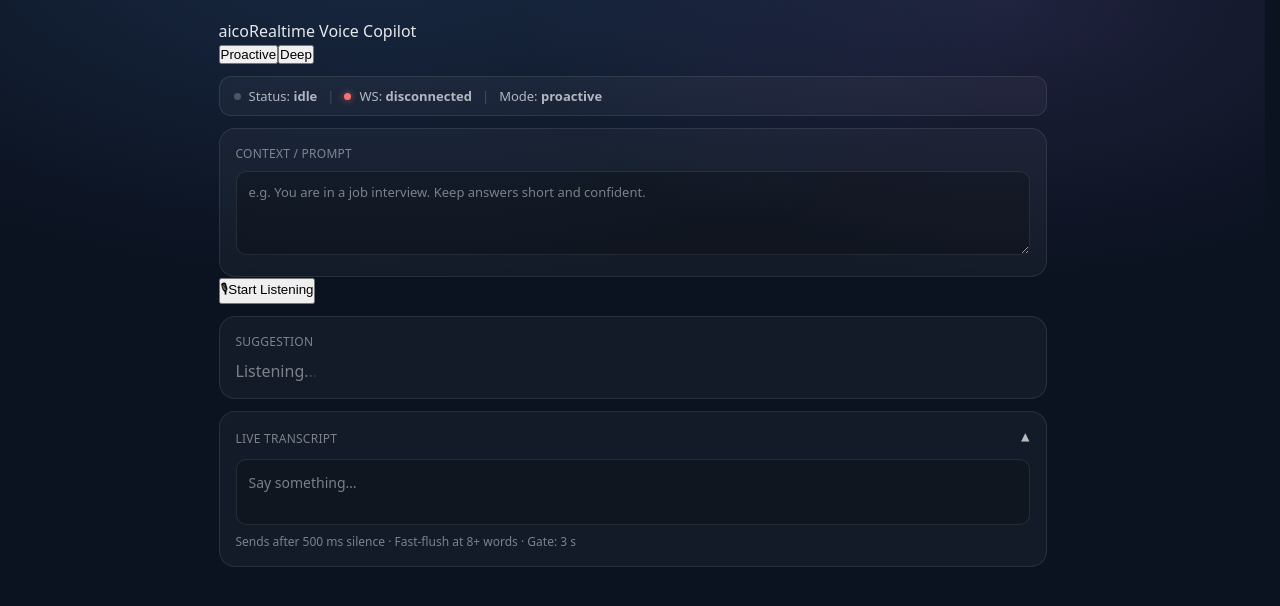
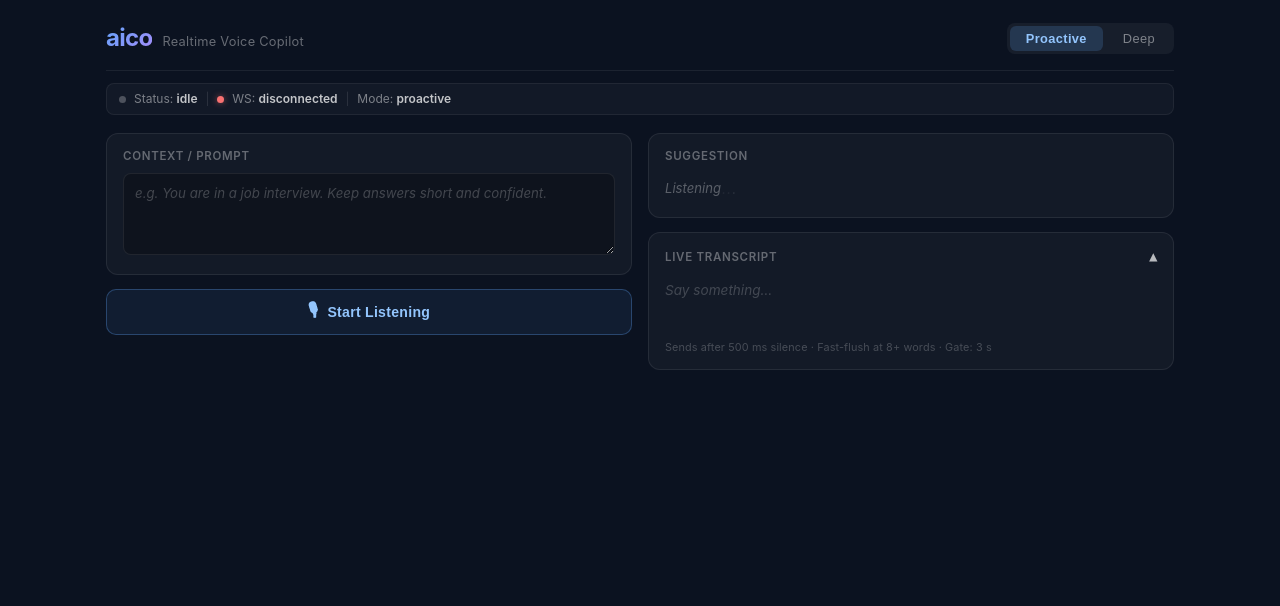
Before and after one commit to hosseinayoubi/aicov, a React (Vite) app: page / in a window 1280 px wide. Shown: the top 606 px of the page. Built offline with nearby package versions, Linux system fonts and the light colour scheme.

Commit message:
Update styles.css

```diff
--- a/src/styles.css
+++ b/src/styles.css
@@ -1,325 +1,334 @@
-/* ── Design Tokens ─────────────────────────────────────────────────── */
-:root {
-  --bg      : #0b1220;
-  --panel   : rgba(255, 255, 255, 0.04);
-  --border  : rgba(255, 255, 255, 0.09);
-  --text    : #e5e7eb;
-  --muted   : rgba(229, 231, 235, 0.50);
-  --accent  : #60a5fa;
-  --green   : #4ade80;
-  --red     : #f87171;
-  --yellow  : #fbbf24;
+/* ═══════════════════════════════════════════════════════════════════════════
+   aico – Realtime Voice Copilot  |  Global Styles
+   Dark theme, base bg: #0b1220
+   ═══════════════════════════════════════════════════════════════════════════ */
+
+/* ── Reset / base ─────────────────────────────────────────────────────────── */
+*, *::before, *::after {
+  box-sizing: border-box;
+  margin: 0;
+  padding: 0;
 }
 
-/* ── Reset ─────────────────────────────────────────────────────────── */
-*, *::before, *::after { box-sizing: border-box; margin: 0; padding: 0; }
-
-/* Prevent horizontal jump when scrollbar appears */
-html { overflow-y: scroll; scrollbar-gutter: stable; }
-
-/* ── Base ──────────────────────────────────────────────────────────── */
-body {
-  background:
-    radial-gradient(ellipse 1200px 600px at 30% -10%, rgba(96, 165, 250, 0.17), transparent 60%),
-    radial-gradient(ellipse 900px 500px  at 80%   0%, rgba(167,139, 250, 0.13), transparent 55%),
-    var(--bg);
-  color      : var(--text);
-  font-family: ui-sans-serif, system-ui, -apple-system, "Segoe UI", Roboto, Helvetica, Arial, sans-serif;
-  min-height : 100vh;
-  -webkit-font-smoothing: antialiased;
+html, body, #root {
+  height: 100%;
 }
 
-/* ── Shell ─────────────────────────────────────────────────────────── */
-.appShell {
-  max-width: 860px;
-  margin   : 0 auto;
-  padding  : 20px 16px 36px;
+body {
+  font-family: -apple-system, BlinkMacSystemFont, "Segoe UI", Roboto,
+               "Helvetica Neue", Arial, sans-serif;
+  background: #0b1220;
+  color: rgba(255, 255, 255, 0.88);
+  line-height: 1.5;
+  font-size: 14px;
+  -webkit-font-smoothing: antialiased;
+  min-height: 100vh;
 }
 
-/* ── Header ────────────────────────────────────────────────────────── */
-.appTop {
-  display        : flex;
-  align-items    : center;
-  justify-content: space-between;
-  gap            : 14px;
-  flex-wrap      : wrap;
-  margin-bottom  : 4px;
+/* ── App shell ────────────────────────────────────────────────────────────── */
+.appShell {
+  display: flex;
+  flex-direction: column;
+  min-height: 100vh;
+  max-width: 1100px;
+  margin: 0 auto;
+  padding: 0 16px 48px;
 }
 
-.brand {
-  display    : flex;
+/* ── Header ───────────────────────────────────────────────────────────────── */
+.appHeader {
+  display: flex;
   align-items: center;
-  gap        : 10px;
+  justify-content: space-between;
+  padding: 20px 0 14px;
+  border-bottom: 1px solid rgba(255, 255, 255, 0.07);
+  margin-bottom: 12px;
+  gap: 16px;
+  flex-wrap: wrap;
 }
 
-.logoDot {
-  width        : 11px;
-  height       : 11px;
-  border-radius: 50%;
-  background   : var(--accent);
-  box-shadow   : 0 0 18px rgba(96, 165, 250, 0.55);
-  flex-shrink  : 0;
-  transition   : box-shadow 300ms;
+.headerBrand {
+  display: flex;
+  align-items: baseline;
+  gap: 10px;
 }
 
-.logoDotActive {
-  animation: logoPulse 1.6s ease-in-out infinite;
+.logo {
+  font-size: 1.5rem;
+  font-weight: 700;
+  letter-spacing: -0.03em;
+  color: #fff;
+  background: linear-gradient(135deg, #60a5fa 0%, #a78bfa 100%);
+  -webkit-background-clip: text;
+  -webkit-text-fill-color: transparent;
+  background-clip: text;
 }
 
-@keyframes logoPulse {
-  0%, 100% { box-shadow: 0 0 18px rgba(96, 165, 250, 0.55); transform: scale(1); }
-  50%       { box-shadow: 0 0 28px rgba(96, 165, 250, 0.85), 0 0 0 5px rgba(96, 165, 250, 0.12); transform: scale(1.18); }
+.tagline {
+  font-size: 0.8rem;
+  color: rgba(255, 255, 255, 0.38);
+  letter-spacing: 0.02em;
+  font-weight: 400;
 }
 
-.brandTitle { font-size: 15px; font-weight: 700; letter-spacing: 0.15px; }
-.brandSub   { font-size: 11px; color: var(--muted); margin-top: 2px; }
-
-/* ── Controls row ──────────────────────────────────────────────────── */
-.controlsRow {
-  display    : flex;
-  align-items: center;
-  gap        : 8px;
-  flex-wrap  : wrap;
+/* ── Mode toggle ──────────────────────────────────────────────────────────── */
+.modeToggle {
+  display: flex;
+  gap: 4px;
+  background: rgba(255, 255, 255, 0.05);
+  border-radius: 8px;
+  padding: 3px;
 }
 
-/* ── Mode chips ────────────────────────────────────────────────────── */
-.chip {
-  display      : inline-flex;
-  align-items  : center;
-  gap          : 5px;
-  padding      : 7px 14px;
-  border-radius: 999px;
-  border       : 1px solid var(--border);
-  background   : rgba(255, 255, 255, 0.04);
-  color        : var(--text);
-  font-size    : 13px;
-  cursor       : pointer;
-  white-space  : nowrap;
-  transition   : background 140ms, border-color 140ms, color 140ms;
-}
-.chip:hover  { background: rgba(255, 255, 255, 0.07); }
-.chip.active {
-  border-color: rgba(96, 165, 250, 0.55);
-  background  : rgba(96, 165, 250, 0.12);
-  color       : #93c5fd;
+.modeBtn {
+  background: transparent;
+  border: none;
+  color: rgba(255, 255, 255, 0.45);
+  cursor: pointer;
+  font-size: 0.8rem;
+  font-weight: 500;
+  letter-spacing: 0.03em;
+  padding: 5px 16px;
+  border-radius: 6px;
+  transition: background 0.15s, color 0.15s;
+  white-space: nowrap;
 }
 
-/* ── Toggle ────────────────────────────────────────────────────────── */
-.toggle {
-  display      : inline-flex;
-  align-items  : center;
-  gap          : 8px;
-  padding      : 7px 12px;
-  border-radius: 999px;
-  border       : 1px solid var(--border);
-  background   : rgba(255, 255, 255, 0.04);
-  cursor       : pointer;
-  user-select  : none;
+.modeBtn:hover {
+  color: rgba(255, 255, 255, 0.75);
+  background: rgba(255, 255, 255, 0.06);
 }
-.toggle input { display: none; }
 
-.toggleTrack {
-  width        : 36px;
-  height       : 20px;
-  border-radius: 999px;
-  border       : 1px solid var(--border);
-  background   : rgba(255, 255, 255, 0.07);
-  position     : relative;
-  flex-shrink  : 0;
-  transition   : background 180ms, border-color 180ms;
+.modeBtn.modeActive {
+  background: rgba(96, 165, 250, 0.18);
+  color: #93c5fd;
+  font-weight: 600;
 }
-.toggleTrack::after {
-  content      : "";
-  width        : 14px;
-  height       : 14px;
+
+/* ── Status bar ───────────────────────────────────────────────────────────── */
+.statusBar {
+  display: flex;
+  align-items: center;
+  gap: 8px;
+  font-size: 0.75rem;
+  color: rgba(255, 255, 255, 0.45);
+  padding: 6px 12px;
+  background: rgba(255, 255, 255, 0.03);
+  border: 1px solid rgba(255, 255, 255, 0.06);
+  border-radius: 8px;
+  margin-bottom: 18px;
+  flex-wrap: wrap;
+}
+
+.statusBar b {
+  color: rgba(255, 255, 255, 0.75);
+  font-weight: 600;
+}
+
+.statusSep {
+  color: rgba(255, 255, 255, 0.15);
+  font-weight: 300;
+}
+
+/* Status dots */
+.statusDot {
+  width: 7px;
+  height: 7px;
   border-radius: 50%;
-  background   : rgba(255, 255, 255, 0.75);
-  position     : absolute;
-  top          : 50%;
-  left         : 2px;
-  transform    : translateY(-50%);
-  transition   : left 180ms ease, background 180ms;
+  display: inline-block;
+  flex-shrink: 0;
 }
-.toggle input:checked + .toggleTrack {
-  background  : rgba(96, 165, 250, 0.18);
-  border-color: rgba(96, 165, 250, 0.55);
+
+.statusDot.gray   { background: rgba(255, 255, 255, 0.25); }
+.statusDot.green  { background: #4ade80; box-shadow: 0 0 6px #4ade8088; }
+.statusDot.yellow { background: #facc15; box-shadow: 0 0 6px #facc1588; }
+.statusDot.blue   { background: #60a5fa; box-shadow: 0 0 6px #60a5fa88; }
+.statusDot.red    { background: #f87171; box-shadow: 0 0 6px #f8717188; }
+
+/* ── Main grid ────────────────────────────────────────────────────────────── */
+.mainGrid {
+  display: grid;
+  grid-template-columns: 1fr 1fr;
+  gap: 16px;
+  align-items: start;
 }
-.toggle input:checked + .toggleTrack::after {
-  left      : 18px;
-  background: #60a5fa;
+
+@media (max-width: 680px) {
+  .mainGrid {
+    grid-template-columns: 1fr;
+  }
 }
-.toggleLabel { font-size: 13px; color: var(--muted); }
 
-/* ── Status bar ────────────────────────────────────────────────────── */
-.statusBar {
-  display      : flex;
-  align-items  : center;
-  gap          : 8px;
-  font-size    : 13px;
-  color        : rgba(229, 231, 235, 0.75);
-  background   : var(--panel);
-  border       : 1px solid var(--border);
+.col {
+  display: flex;
+  flex-direction: column;
+  gap: 14px;
+}
+
+/* ── Cards ────────────────────────────────────────────────────────────────── */
+.card {
+  background: rgba(255, 255, 255, 0.035);
+  border: 1px solid rgba(255, 255, 255, 0.08);
   border-radius: 12px;
-  padding      : 10px 14px;
-  margin-top   : 12px;
-  flex-wrap    : wrap;
-}
-.statusDot {
-  width        : 7px;
-  height       : 7px;
-  border-radius: 50%;
-  flex-shrink  : 0;
-}
-.statusDot.green  { background: var(--green);  box-shadow: 0 0 7px rgba(74, 222, 128, 0.65); }
-.statusDot.red    { background: var(--red);    box-shadow: 0 0 7px rgba(248,113, 113, 0.65); }
-.statusDot.yellow { background: var(--yellow); box-shadow: 0 0 7px rgba(251,191,  36, 0.65); }
-.statusDot.blue   { background: var(--accent); box-shadow: 0 0 7px rgba(96, 165, 250, 0.65); }
-.statusDot.gray   { background: rgba(229, 231, 235, 0.25); }
-.statusSep        { color: rgba(255, 255, 255, 0.18); margin: 0 2px; }
-
-/* ── Cards ─────────────────────────────────────────────────────────── */
-.card {
-  background   : var(--panel);
-  border       : 1px solid var(--border);
-  border-radius: 16px;
-  padding      : 16px;
-  margin-top   : 12px;
+  padding: 14px 16px;
 }
 
 .cardTitle {
-  font-size    : 12px;
-  color        : var(--muted);
+  font-size: 0.72rem;
+  font-weight: 600;
+  letter-spacing: 0.06em;
+  text-transform: uppercase;
+  color: rgba(255, 255, 255, 0.35);
   margin-bottom: 10px;
-  letter-spacing: 0.25px;
-  text-transform: uppercase;
 }
 
-/* ── Transcript box ────────────────────────────────────────────────── */
-.transcriptBox {
-  width       : 100%;
-  min-height  : 66px;
-  padding     : 12px;
-  border-radius: 10px;
-  border      : 1px solid var(--border);
-  background  : rgba(0, 0, 0, 0.18);
-  white-space : pre-wrap;
-  line-height : 1.6;
-  font-size   : 14px;
+/* ── ChatBox (Context / Prompt) ───────────────────────────────────────────── */
+.promptLabel {
+  font-size: 0.72rem;
+  font-weight: 600;
+  letter-spacing: 0.06em;
+  text-transform: uppercase;
+  color: rgba(255, 255, 255, 0.35);
+  margin-bottom: 8px;
 }
 
-.placeholder { color: var(--muted); }
+.promptTextarea {
+  width: 100%;
+  background: rgba(0, 0, 0, 0.25);
+  border: 1px solid rgba(255, 255, 255, 0.08);
+  border-radius: 8px;
+  color: rgba(255, 255, 255, 0.82);
+  font-size: 0.83rem;
+  line-height: 1.55;
+  padding: 9px 11px;
+  resize: vertical;
+  outline: none;
+  font-family: inherit;
+  transition: border-color 0.15s;
+}
+
+.promptTextarea::placeholder {
+  color: rgba(255, 255, 255, 0.22);
+  font-style: italic;
+}
+
+.promptTextarea:focus {
+  border-color: rgba(96, 165, 250, 0.45);
+}
+
+/* ── Mic button ───────────────────────────────────────────────────────────── */
+.micBtn {
+  display: flex;
+  align-items: center;
+  justify-content: center;
+  gap: 9px;
+  width: 100%;
+  padding: 13px 20px;
+  border-radius: 10px;
+  border: 1px solid rgba(96, 165, 250, 0.3);
+  background: rgba(96, 165, 250, 0.08);
+  color: #93c5fd;
+  font-size: 0.88rem;
+  font-weight: 600;
+  cursor: pointer;
+  letter-spacing: 0.02em;
+  transition: background 0.18s, border-color 0.18s, color 0.18s, box-shadow 0.18s;
+}
+
+.micBtn:hover:not(.micDisabled) {
+  background: rgba(96, 165, 250, 0.15);
+  border-color: rgba(96, 165, 250, 0.5);
+  box-shadow: 0 0 16px rgba(96, 165, 250, 0.12);
+}
+
+.micBtn.micActive {
+  background: rgba(248, 113, 113, 0.1);
+  border-color: rgba(248, 113, 113, 0.4);
+  color: #fca5a5;
+  animation: pulseRing 2s ease-in-out infinite;
+}
+
+.micBtn.micActive:hover {
+  background: rgba(248, 113, 113, 0.18);
+  border-color: rgba(248, 113, 113, 0.6);
+  box-shadow: 0 0 16px rgba(248, 113, 113, 0.15);
+}
+
+.micBtn.micDisabled {
+  opacity: 0.35;
+  cursor: not-allowed;
+}
+
+.micIcon {
+  font-size: 1.1rem;
+  line-height: 1;
+}
+
+@keyframes pulseRing {
+  0%, 100% { box-shadow: 0 0 0 0 rgba(248, 113, 113, 0.0); }
+  50%       { box-shadow: 0 0 0 6px rgba(248, 113, 113, 0.1); }
+}
+
+/* ── Unsupported note ─────────────────────────────────────────────────────── */
+.unsupportedNote {
+  font-size: 0.76rem;
+  color: rgba(251, 191, 36, 0.75);
+  line-height: 1.5;
+  padding: 8px 12px;
+  background: rgba(251, 191, 36, 0.06);
+  border: 1px solid rgba(251, 191, 36, 0.15);
+  border-radius: 8px;
+}
+
+/* ── Transcript box (shared, used inside TranscriptPanel) ────────────────── */
+.transcriptBox {
+  font-size: 0.85rem;
+  line-height: 1.65;
+  color: rgba(255, 255, 255, 0.78);
+  min-height: 52px;
+  word-break: break-word;
+}
+
+.placeholder {
+  color: rgba(255, 255, 255, 0.2);
+  font-style: italic;
+}
 
 .hint {
   margin-top: 8px;
-  font-size : 12px;
-  color     : var(--muted);
+  font-size: 0.68rem;
+  color: rgba(255, 255, 255, 0.22);
+  letter-spacing: 0.01em;
 }
 
-/* ── Suggestion panel ──────────────────────────────────────────────── */
+/* ── Suggestion text (used inside SuggestionPanel) ───────────────────────── */
 .suggestionText {
-  font-size  : 1rem;
+  font-size: 0.9rem;
   line-height: 1.65;
-  white-space: pre-wrap;
-  min-height : 28px;
+  color: rgba(255, 255, 255, 0.88);
+  word-break: break-word;
 }
 
+/* ── Listening / thinking state dots ─────────────────────────────────────── */
 .listeningState {
-  color    : var(--muted);
-  font-size: 1rem;
+  font-size: 0.82rem;
+  color: rgba(255, 255, 255, 0.3);
+  font-style: italic;
+  display: flex;
+  align-items: center;
+  gap: 1px;
+  min-height: 28px;
 }
+
 .dot {
-  display         : inline-block;
-  animation       : dotBlink 1.3s infinite;
-  animation-fill-mode: both;
+  animation: blink 1.4s infinite;
+  font-size: 1.1em;
+  line-height: 1;
 }
-.dot:nth-child(2) { animation-delay: 0.18s; }
-.dot:nth-child(3) { animation-delay: 0.36s; }
+.dot:nth-child(2) { animation-delay: 0.2s; }
+.dot:nth-child(3) { animation-delay: 0.4s; }
 
-@keyframes dotBlink {
+@keyframes blink {
   0%, 80%, 100% { opacity: 0.2; }
   40%           { opacity: 1;   }
 }
-
-/* ── Context / Prompt textarea ─────────────────────────────────────── */
-.promptLabel {
-  font-size    : 12px;
-  color        : var(--muted);
-  margin-bottom: 9px;
-  letter-spacing: 0.25px;
-  text-transform: uppercase;
-}
-.promptTextarea {
-  width       : 100%;
-  padding     : 10px 12px;
-  background  : rgba(0, 0, 0, 0.2);
-  color       : var(--text);
-  border      : 1px solid var(--border);
-  border-radius: 10px;
-  outline     : none;
-  resize      : vertical;
-  font-family : inherit;
-  font-size   : 13px;
-  line-height : 1.6;
-  transition  : border-color 150ms;
-}
-.promptTextarea:focus { border-color: rgba(96, 165, 250, 0.40); }
-.promptTextarea::placeholder { color: var(--muted); }
-
-/* ── Bottom bar ────────────────────────────────────────────────────── */
-.bottomBar {
-  display    : flex;
-  align-items: center;
-  gap        : 10px;
-  flex-wrap  : wrap;
-  margin-top : 16px;
-}
-
-.btn {
-  padding      : 10px 22px;
-  border-radius: 12px;
-  border       : 1px solid var(--border);
-  background   : rgba(255, 255, 255, 0.05);
-  color        : var(--text);
-  cursor       : pointer;
-  font-size    : 14px;
-  font-weight  : 500;
-  transition   : background 140ms, border-color 140ms;
-}
-.btn:hover { background: rgba(255, 255, 255, 0.08); }
-
-.btnStart {
-  border-color: rgba(74, 222, 128, 0.40);
-  background  : rgba(74, 222, 128, 0.08);
-  color       : #86efac;
-}
-.btnStart:hover { background: rgba(74, 222, 128, 0.13); }
-
-.btnStop {
-  border-color: rgba(248, 113, 113, 0.40);
-  background  : rgba(248, 113, 113, 0.08);
-  color       : #fca5a5;
-}
-.btnStop:hover { background: rgba(248, 113, 113, 0.13); }
-
-.meta {
-  margin-left   : auto;
-  font-size     : 12px;
-  color         : var(--muted);
-  text-align    : right;
-  display       : flex;
-  flex-direction: column;
-  gap           : 3px;
-  line-height   : 1.4;
-}
-
-.unsupportedNote {
-  font-size: 13px;
-  color    : var(--red);
-}
-
-/* ── Responsive ────────────────────────────────────────────────────── */
-@media (max-width: 580px) {
-  .appTop      { flex-direction: column; align-items: flex-start; }
-  .controlsRow { width: 100%; }
-  .meta        { margin-left: 0; text-align: left; }
-}
```
